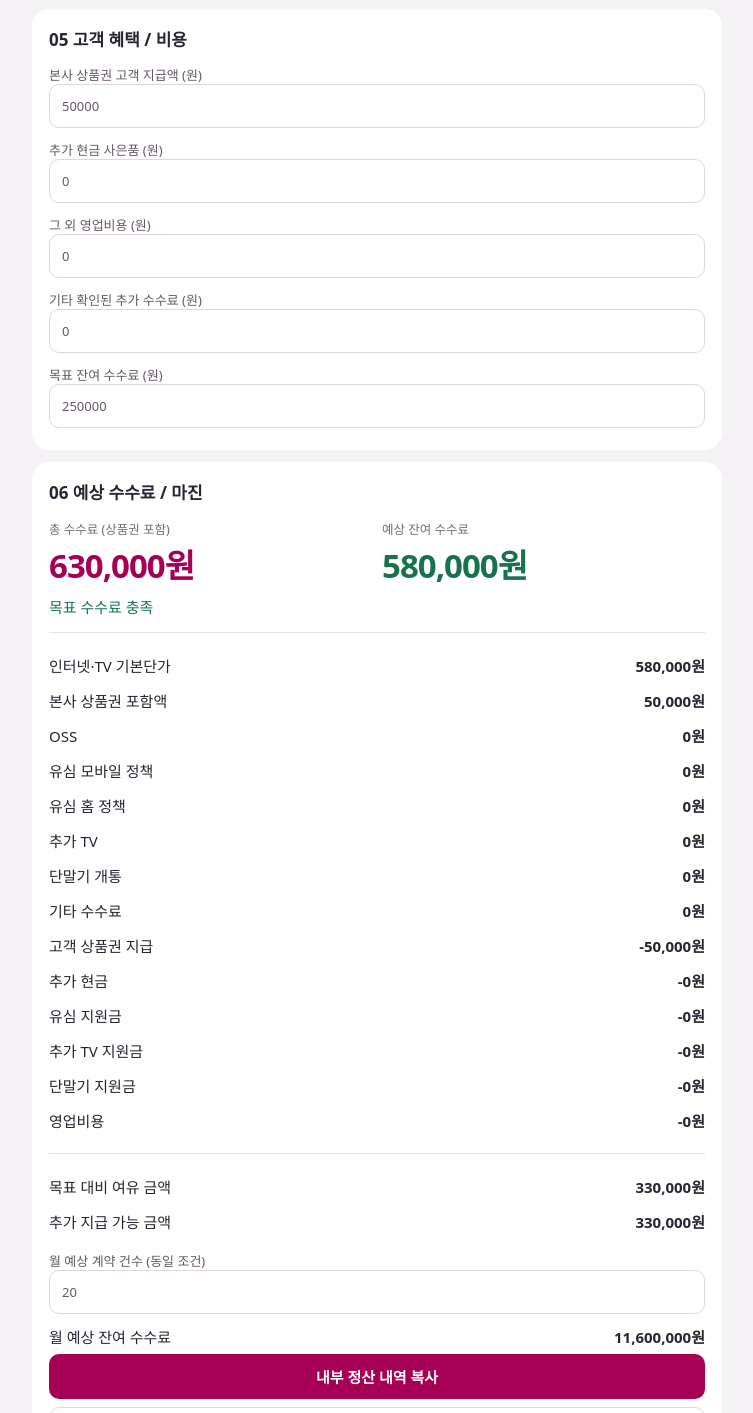
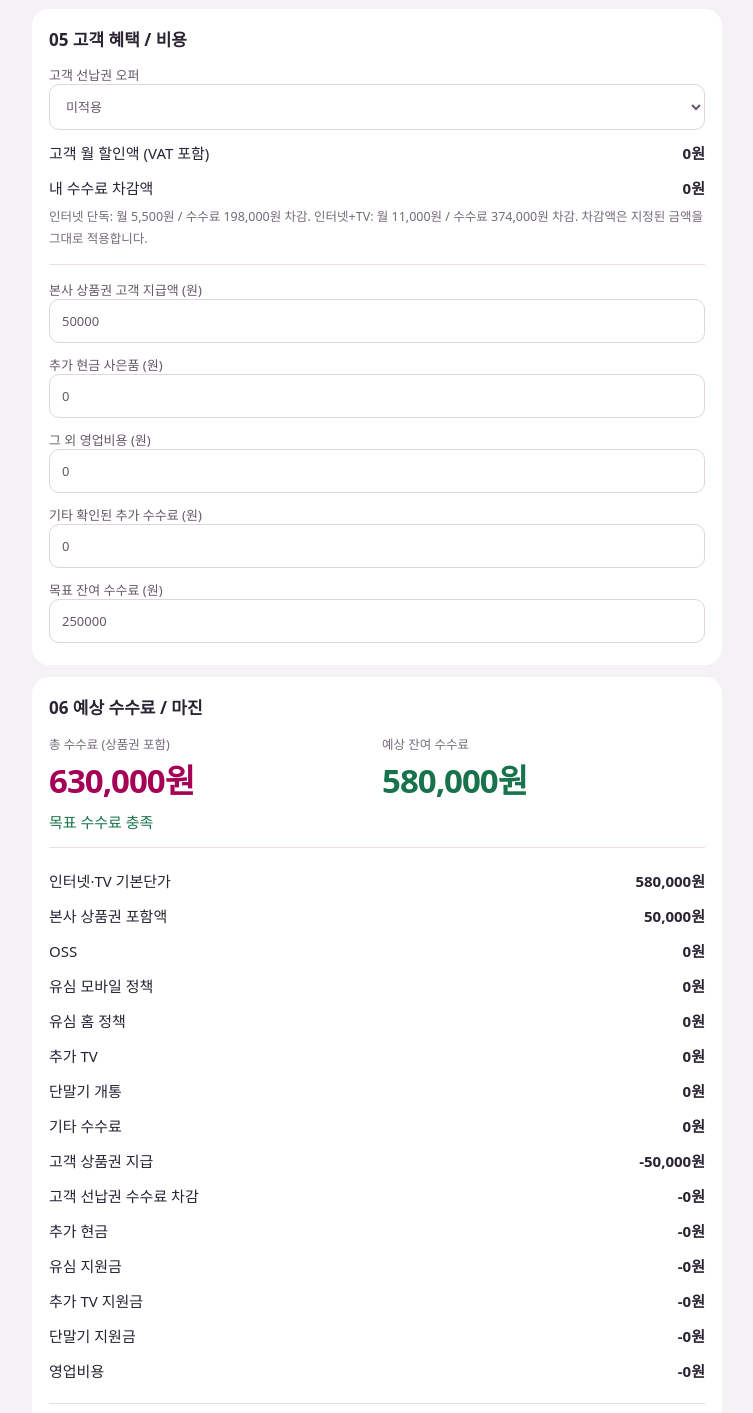
Before and after one commit to 01077871777a-beep/expert-doodle, a plain HTML site: page lg.html in a window 1280 px wide. Shown: the part 1359-2772 px from the top of the page, without its empty margins (263-1016 px from the left). Drawn offline with Linux system fonts and the light colour scheme.

Commit message:
Add fixed LG prepaid customer offers with exact commission deductions

```diff
--- a/lg.html
+++ b/lg.html
@@ -5,7 +5,7 @@
 <section><h2>02 유심 동판 / 단독</h2><small>회선별 요금제 및 명의 구분을 선택하세요. 본인 동판 메인은 인터넷+TV 1회선만 적용하고, 가족 추가는 본인 동판이 있는 경우에만 적용합니다.</small><div id="simRows"></div><button class="primary" id="addSim">+ 유심 회선 추가</button><hr><div class="row"><span>유심 모바일 정책 합계</span><b id="simMobile"></b></div><div class="row"><span>유심 홈 정책 합계</span><b id="simHome"></b></div><div class="row"><span>유심 총 수수료</span><b id="simTotal"></b></div><p id="simWarn" class="bad"></p><template id="simTemplate"><div class="line"><div class="row"><b class="name"></b><button class="remove">삭제</button></div><label>요금제 구간<select class="tier"><option value="33">33군</option><option value="61">61군</option><option value="70">70군</option><option value="85">85군</option></select></label><label>명의 / 판매 구분<select class="kind"><option value="main">동판 메인 (명의자 본인)</option><option value="family">가족유심만 / 인터넷 단독 동판</option><option value="after">본인 동판 후 가족 추가</option><option value="solo">유심 단독</option></select></label><label>고객 지원금 (원)<input class="support" type="number" min="0" value="0"></label><div class="row"><small class="breakdown"></small><b class="fee"></b></div></div></template><details><summary>유심 정책표</summary><table><tr><th>요금제</th><th>본인 메인</th><th>가족만 / 인터넷 단독</th><th>본인 후 가족</th><th>단독</th></tr><tbody id="simTable"></tbody></table></details></section>
 <section><h2>03 추가 TV</h2><small>첨부 정책표에 추가 TV 단가가 없어 확인된 수수료를 직접 입력하도록 했습니다.</small><div id="extraRows"></div><button id="addExtra" class="primary">+ 추가 TV 등록</button><template id="extraTemplate"><div class="line"><div class="row"><b class="name"></b><button class="remove">삭제</button></div><label>추가 TV 수수료 (1대, 원)<input class="feeInput" type="number" min="0" placeholder="확인된 금액 입력"></label><label>추가 TV 고객 지원금 (원)<input class="support" type="number" min="0" value="0"></label></div></template><div class="row"><span>추가 TV 수수료 합계</span><b id="extraTotal"></b></div></section>
 <section><h2>04 단말기 개통</h2><small>26년 11월 기기판매 모바일 단가 · VAT 제외 · 시니어, 주니어 등 Seg 요금제 제외. 동일 회선을 유심과 단말기에 중복 등록하지 마세요.</small><div id="deviceRows"></div><button id="addDevice" class="primary">+ 단말기 개통 추가</button><template id="deviceTemplate"><div class="line"><div class="row"><b class="name"></b><button class="remove">삭제</button></div><label>단말기<select class="model"></select></label><div class="grid"><label>개통 유형<select class="kind"><option value="mnp">MNP 번호이동</option><option value="new">010신규</option><option value="change">정책기변</option></select></label><label>요금제<select class="tier"><option value="115">115군</option><option value="85">85군</option><option value="69">69군</option><option value="61">61군</option><option value="33">33군</option></select></label></div><label><input type="checkbox" class="joint"> 동판 추가정책 +250,000원 (적용 확인)</label><label>단말기 고객 지원금 (원)<input class="support" type="number" min="0" value="0"></label><div class="row"><small class="breakdown"></small><b class="fee"></b></div></div></template><div class="row"><span>단말기 수수료 합계</span><b id="deviceTotal"></b></div></section>
-<section><h2>05 고객 혜택 / 비용</h2><label>본사 상품권 고객 지급액 (원)<input id="gift" type="number" min="0" value="50000"></label><label>추가 현금 사은품 (원)<input id="cash" type="number" min="0" value="0"></label><label>그 외 영업비용 (원)<input id="expense" type="number" min="0" value="0"></label><label>기타 확인된 추가 수수료 (원)<input id="bonus" type="number" min="0" value="0"></label><label>목표 잔여 수수료 (원)<input id="target" type="number" min="0" value="250000"></label></section>
+<section><h2>05 고객 혜택 / 비용</h2><div id="prepaidRow"><label>고객 선납권 오퍼<select id="prepaid"><option value="0">미적용</option><option value="1" id="prepaidOption">선납권 적용</option></select></label><div class="row"><span>고객 월 할인액 (VAT 포함)</span><b id="prepaidMonthly">0원</b></div><div class="row"><span>내 수수료 차감액</span><b id="prepaidCost">0원</b></div><small>인터넷 단독: 월 5,500원 / 수수료 198,000원 차감. 인터넷+TV: 월 11,000원 / 수수료 374,000원 차감. 차감액은 지정된 금액을 그대로 적용합니다.</small><hr></div><label>본사 상품권 고객 지급액 (원)<input id="gift" type="number" min="0" value="50000"></label><label>추가 현금 사은품 (원)<input id="cash" type="number" min="0" value="0"></label><label>그 외 영업비용 (원)<input id="expense" type="number" min="0" value="0"></label><label>기타 확인된 추가 수수료 (원)<input id="bonus" type="number" min="0" value="0"></label><label>목표 잔여 수수료 (원)<input id="target" type="number" min="0" value="250000"></label></section>
 <section><h2>06 예상 수수료 / 마진</h2><div class="grid"><div><small>총 수수료 (상품권 포함)</small><div class="result" id="total"></div></div><div><small>예상 잔여 수수료</small><div class="result" id="margin"></div></div></div><p id="warn" class="bad"></p><hr><div id="breakdown"></div><hr><div class="row"><span>목표 대비 여유 금액</span><b id="gap"></b></div><div class="row"><span>추가 지급 가능 금액</span><b id="maxGift"></b></div><label>월 예상 계약 건수 (동일 조건)<input id="count" type="number" min="0" value="20"></label><div class="row"><span>월 예상 잔여 수수료</span><b id="month"></b></div><button class="primary" id="copy">내부 정산 내역 복사</button><textarea id="copyText" readonly hidden></textarea><p id="copyStatus"></p><button id="reset">새로운 상담</button></section>
 <footer><small>정책표 기재 금액을 그대로 합산합니다. 홈·유심 단가의 VAT 포함 여부는 자료에 명시되지 않았으며 단말기 단가는 VAT 제외입니다. 따라서 잔여액은 확정 세후 순이익이 아닌 단순 예상 정산액입니다. OSS, 동판 복수 회선, 상품권 및 지원금 실제 적용 조건을 확인하세요. 이 페이지는 링크를 아는 사람이 열 수 있는 웹페이지이며 고객 정보는 입력하지 마세요.</small><p><a href="/offer.html">SK 오퍼 전략 계산기</a></p></footer>
 </main><script>
@@ -18,18 +18,18 @@ const tiers=['115','85','69','61','33'],rows=id=>Array.from($(id).children),val=
 function homeCalc(){let h=$('home').value,f=$('wifi').value;let [base,gift]=homeData[h]?.[f]||[0,0];let ai=h==='bundle'&&f!=='basic';if(ai&&$('ai').checked)gift=80000;let oss=h!=='none'&&$('oss').checked&&!$('hello').checked?100000:0;return {h,base,gift,oss,ai}}
 function changeHome(){const h=homeCalc();$('homeFields').hidden=h.h==='none';$('aiRow').hidden=!h.ai;$('gift').value=h.gift;update()}
 function add(type){const row=$(type+'Template').content.firstElementChild.cloneNode(true);if(type==='sim'){row.querySelector('.kind').value=$('home').value==='none'?'solo':$('home').value==='net'?'family':rows('simRows').some(r=>val(r,'.kind')==='main')?'after':'main';}if(type==='device')row.querySelector('.model').replaceChildren(...Object.keys(devices).map(k=>new Option(k,k)));row.querySelector('.remove').onclick=()=>{row.remove();update()};row.addEventListener('input',update);row.addEventListener('change',update);$(type+'Rows').append(row);update()}
-function update(){const h=homeCalc();put('base',h.base);put('voucher',h.gift);put('homeTotal',h.base+h.gift);put('ossFee',h.oss);$('aiRow').hidden=!h.ai;$('oss').disabled=$('hello').checked;
+function update(){const h=homeCalc();const offer=h.h==='net'?[5500,198000]:h.h==='bundle'?[11000,374000]:[0,0];$('prepaidRow').hidden=h.h==='none';if(h.h==='none')$('prepaid').value='0';$('prepaidOption').textContent='월 '+w(offer[0])+' 할인 · 수수료 '+w(offer[1])+' 차감';const prepaidMonthly=$('prepaid').value==='1'?offer[0]:0,prepaidCost=$('prepaid').value==='1'?offer[1]:0;put('prepaidMonthly',prepaidMonthly);put('prepaidCost',prepaidCost);put('base',h.base);put('voucher',h.gift);put('homeTotal',h.base+h.gift);put('ossFee',h.oss);$('aiRow').hidden=!h.ai;$('oss').disabled=$('hello').checked;
 let sm=0,sh=0,ss=0,es=0,ds=0,ef=0,df=0,problems=[];let sims=rows('simRows'),mainCount=sims.filter(r=>val(r,'.kind')==='main').length;let simIssues=[];
 sims.forEach((r,i)=>{r.querySelector('.name').textContent='유심 '+(i+1)+'회선';let kind=val(r,'.kind'),tier=val(r,'.tier'),ok=true;if(kind==='main'&&(h.h!=='bundle'||mainCount>1)){ok=false;simIssues.push('유심 '+(i+1)+': 본인 메인은 인터넷+TV 1회선만 적용');}if(kind==='after'&&(h.h!=='bundle'||mainCount!==1)){ok=false;simIssues.push('유심 '+(i+1)+': 본인 메인 동판 필요');}if(kind==='family'&&h.h==='none'){ok=false;simIssues.push('유심 '+(i+1)+': 인터넷 동판 필요');}let [m,v]=ok?simData[kind][tier]:[0,0];sm+=m;sh+=v;ss+=num(val(r,'.support'));r.querySelector('.fee').textContent=ok?w(m+v):'조건 확인';r.querySelector('.breakdown').textContent='모바일 '+w(m)+' / 홈 '+w(v);});
 $('simWarn').textContent=simIssues.join(' · ');problems.push(...simIssues);
 rows('extraRows').forEach((r,i)=>{r.querySelector('.name').textContent='추가 TV '+(i+1)+'대';if(val(r,'.feeInput')==='')problems.push('추가 TV '+(i+1)+'대 단가 미입력');if(h.h!=='bundle')problems.push('추가 TV 기본 가입 조건 확인');ef+=num(val(r,'.feeInput'));es+=num(val(r,'.support'));});
 rows('deviceRows').forEach((r,i)=>{r.querySelector('.name').textContent='단말기 '+(i+1)+'회선';let base=devices[val(r,'.model')][val(r,'.kind')][tiers.indexOf(val(r,'.tier'))],joint=r.querySelector('.joint').checked?250000:0;if(joint&&h.h==='none'){problems.push('단말기 '+(i+1)+': 동판 조건 확인');joint=0;}df+=base+joint;ds+=num(val(r,'.support'));r.querySelector('.fee').textContent=w(base+joint);r.querySelector('.breakdown').textContent='기본 '+w(base)+' / 동판 '+w(joint);});
 put('simMobile',sm);put('simHome',sh);put('simTotal',sm+sh);put('extraTotal',ef);put('deviceTotal',df);
-let total=h.base+h.gift+h.oss+sm+sh+ef+df+n('bonus'),cost=n('gift')+n('cash')+n('expense')+ss+es+ds,margin=total-cost,gap=margin-n('target');let lines=[['인터넷·TV 기본단가',h.base],['본사 상품권 포함액',h.gift],['OSS',h.oss],['유심 모바일 정책',sm],['유심 홈 정책',sh],['추가 TV',ef],['단말기 개통',df],['기타 수수료',n('bonus')],['고객 상품권 지급',-n('gift')],['추가 현금',-n('cash')],['유심 지원금',-ss],['추가 TV 지원금',-es],['단말기 지원금',-ds],['영업비용',-n('expense')]];
-put('total',total);put('margin',margin);put('gap',gap);put('maxGift',Math.max(0,gap));put('month',margin*n('count'));$('margin').className='result '+(gap>=0?'good':'bad');$('warn').textContent=problems.length?'미확인 조건 있음 · 아래 금액은 잠정 계산: '+problems.join(' / '):gap>=0?'목표 수수료 충족':'목표 수수료 '+w(-gap)+' 부족';$('warn').className=problems.length||gap<0?'bad':'good';$('breakdown').innerHTML=lines.map(([k,v])=>'<div class="row"><span>'+k+'</span><b>'+w(v)+'</b></div>').join('');$('copyText').value=['LG U+ 내부 정산 예상 (11/1 정책)',...lines.map(([k,v])=>k+': '+w(v)),'총수수료: '+w(total),'잔여수수료: '+w(margin),...problems].join('\n');
+let total=h.base+h.gift+h.oss+sm+sh+ef+df+n('bonus'),cost=n('gift')+n('cash')+n('expense')+ss+es+ds+prepaidCost,margin=total-cost,gap=margin-n('target');let lines=[['인터넷·TV 기본단가',h.base],['본사 상품권 포함액',h.gift],['OSS',h.oss],['유심 모바일 정책',sm],['유심 홈 정책',sh],['추가 TV',ef],['단말기 개통',df],['기타 수수료',n('bonus')],['고객 상품권 지급',-n('gift')],['고객 선납권 수수료 차감',-prepaidCost],['추가 현금',-n('cash')],['유심 지원금',-ss],['추가 TV 지원금',-es],['단말기 지원금',-ds],['영업비용',-n('expense')]];
+put('total',total);put('margin',margin);put('gap',gap);put('maxGift',Math.max(0,gap));put('month',margin*n('count'));$('margin').className='result '+(gap>=0?'good':'bad');$('warn').textContent=problems.length?'미확인 조건 있음 · 아래 금액은 잠정 계산: '+problems.join(' / '):gap>=0?'목표 수수료 충족':'목표 수수료 '+w(-gap)+' 부족';$('warn').className=problems.length||gap<0?'bad':'good';$('breakdown').innerHTML=lines.map(([k,v])=>'<div class="row"><span>'+k+'</span><b>'+w(v)+'</b></div>').join('');$('copyText').value=['LG U+ 내부 정산 예상 (11/1 정책)',...lines.map(([k,v])=>k+': '+w(v)),'고객 선납권 월 할인액(VAT 포함): '+w(prepaidMonthly),'총수수료: '+w(total),'잔여수수료: '+w(margin),...problems].join('\n');
 }
-['home','wifi','ai'].forEach(id=>$(id).onchange=changeHome);['oss','hello','gift','cash','expense','bonus','target','count'].forEach(id=>$(id).oninput=update);$('addSim').onclick=()=>add('sim');$('addExtra').onclick=()=>add('extra');$('addDevice').onclick=()=>add('device');
+['home','wifi','ai'].forEach(id=>$(id).onchange=changeHome);['oss','hello','gift','cash','expense','bonus','target','count','prepaid'].forEach(id=>$(id).oninput=update);$('addSim').onclick=()=>add('sim');$('addExtra').onclick=()=>add('extra');$('addDevice').onclick=()=>add('device');
 $('simTable').innerHTML=['33','61','70','85'].map(t=>'<tr><td>'+t+'군</td>'+['main','family','after','solo'].map(k=>'<td>'+w(simData[k][t].reduce((a,b)=>a+b,0))+'</td>').join('')+'</tr>').join('');
 $('copy').onclick=async()=>{try{await navigator.clipboard.writeText($('copyText').value);$('copyStatus').textContent='내부 정산 내역 복사 완료'}catch{$('copyText').hidden=false;$('copyText').select();$('copyStatus').textContent='아래 문구를 직접 복사하세요.'}};
-$('reset').onclick=()=>{['simRows','extraRows','deviceRows'].forEach(id=>$(id).replaceChildren());for(const [k,v] of Object.entries({home:'bundle',wifi:'basic',cash:0,expense:0,bonus:0,target:250000,count:20}))$(k).value=v;['ai','oss','hello'].forEach(id=>$(id).checked=false);$('copyText').hidden=true;$('copyStatus').textContent='';changeHome()};changeHome();
+$('reset').onclick=()=>{['simRows','extraRows','deviceRows'].forEach(id=>$(id).replaceChildren());for(const [k,v] of Object.entries({home:'bundle',wifi:'basic',cash:0,expense:0,bonus:0,target:250000,count:20,prepaid:'0'}))$(k).value=v;['ai','oss','hello'].forEach(id=>$(id).checked=false);$('copyText').hidden=true;$('copyStatus').textContent='';changeHome()};changeHome();
 </script></body></html>
```
